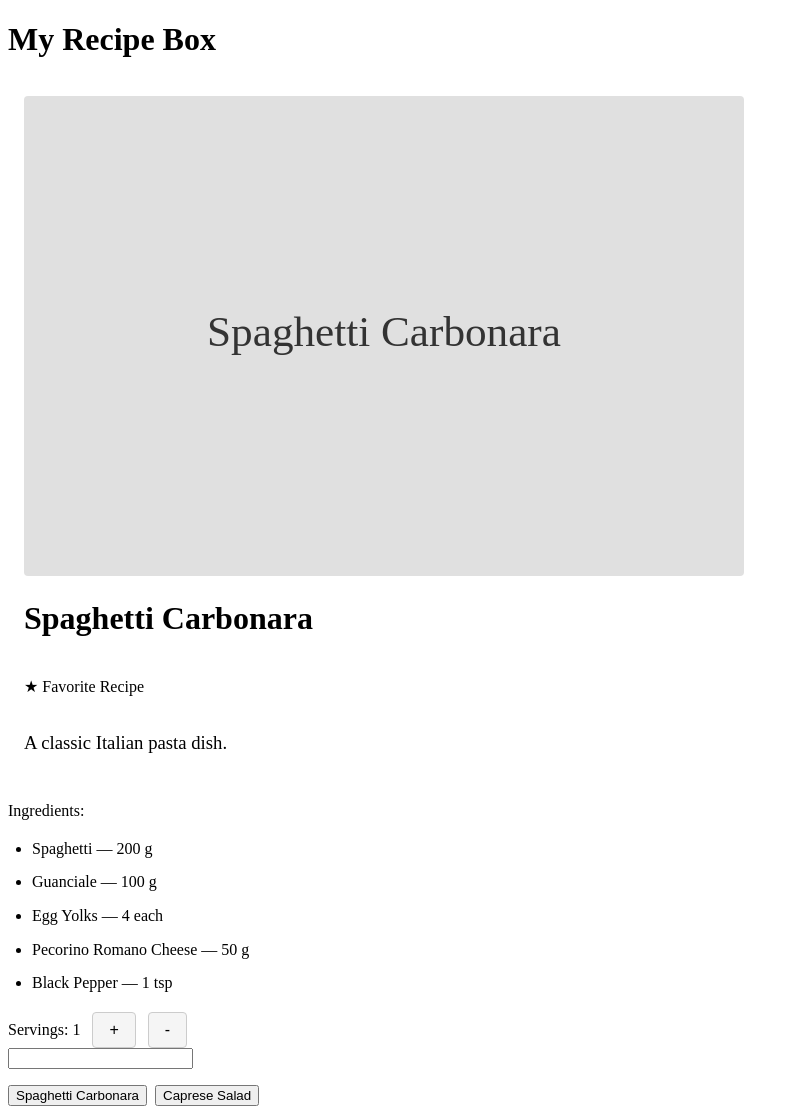
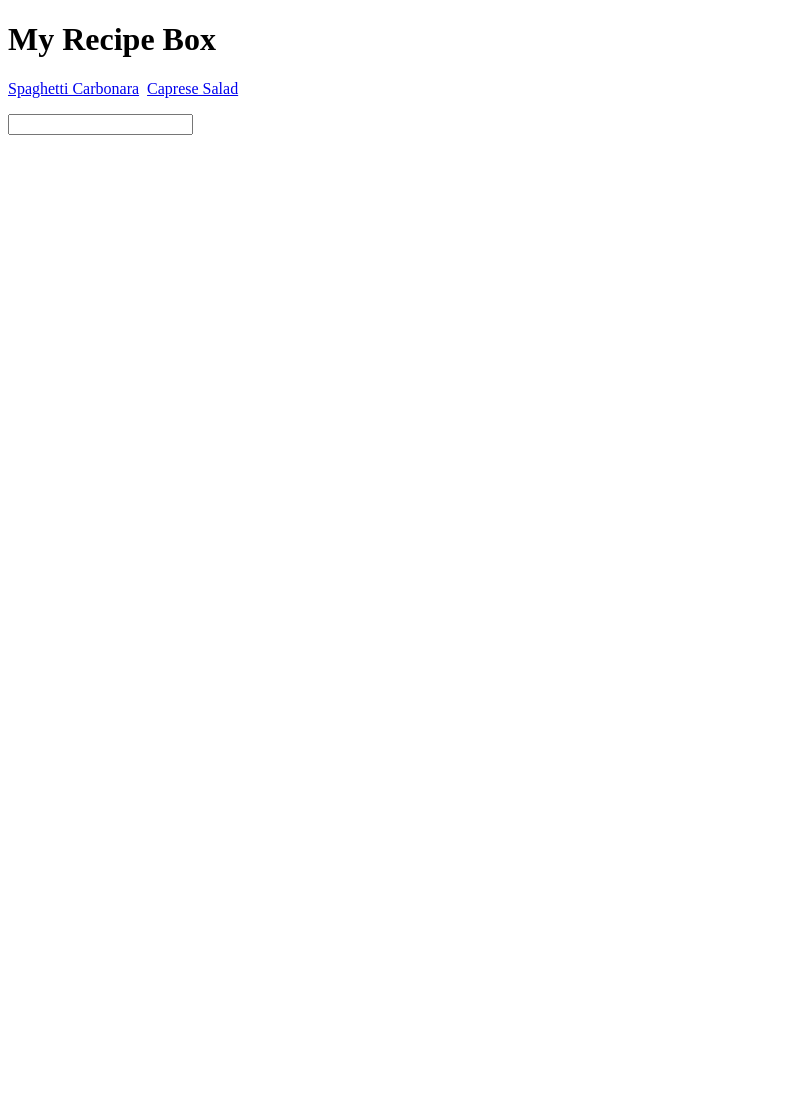
Before and after one commit to kjenzri/angular-ai-tutor, an Angular app: page / in a window 1280 px wide. Shown: the whole page, without its empty margins (0-799 px from the left). After the commit the page ends 800 px from the top, so only its background shows below. Built offline with nearby package versions, Linux system fonts and the light colour scheme.

Commit message:
Use routing

```diff
--- a/src/app/app.html
+++ b/src/app/app.html
@@ -1,4 +1,4 @@
 <main>
   <h1>{{ title() }}</h1>
-  <app-recipe-list></app-recipe-list>
+  <router-outlet></router-outlet>
 </main>
--- a/src/app/app.routes.ts
+++ b/src/app/app.routes.ts
@@ -1,3 +1,8 @@
 import { Routes } from '@angular/router';
+import { RecipeList } from './recipe-list/recipe-list';
+import { RecipeDetail } from './recipe-detail/recipe-detail';
 
-export const routes: Routes = [];
+export const routes: Routes = [
+    { path: '', component: RecipeList },
+    { path: 'recipe/:id', component: RecipeDetail },
+];
--- a/src/app/app.ts
+++ b/src/app/app.ts
@@ -1,10 +1,11 @@
 import { Component, computed, signal } from '@angular/core';
 import { RecipeList } from './recipe-list/recipe-list';
+import { RouterOutlet } from '@angular/router';
 @Component({
   selector: 'app-root',
   templateUrl: './app.html',
   styleUrl: './app.css',
-  imports: [RecipeList]
+  imports: [RouterOutlet]
 })
 export class App {
   protected readonly title = signal('My Recipe Box');
--- a/src/app/recipe-detail/recipe-detail.html
+++ b/src/app/recipe-detail/recipe-detail.html
@@ -1,11 +1,12 @@
 
+<a [routerLink]="['/']">Back to Recipes</a>
 <section class="recipe-description">
-	<img [src]="recipe()?.imgUrl" [attr.alt]="recipe()?.name" />
-	<h2>{{ recipe()?.name }}</h2>
-    @if(recipe()?.isFavorite) {
+	<img [src]="recipe?.imgUrl" [attr.alt]="recipe?.name" />
+	<h2>{{ recipe?.name }}</h2>
+    @if(recipe?.isFavorite) {
         <p>★ Favorite Recipe</p>
     }
-	<h3>{{ recipe()?.description }}</h3>
+	<h3>{{ recipe?.description }}</h3>
 </section>
 <p>Ingredients:</p>
 <ul>
--- a/src/app/recipe-detail/recipe-detail.ts
+++ b/src/app/recipe-detail/recipe-detail.ts
@@ -1,19 +1,24 @@
-import { Component, input, signal, computed } from '@angular/core';
-import { RecipeModel } from '../models';
+import { Component, signal, computed, inject } from '@angular/core';
+import { ActivatedRoute, Router } from '@angular/router';
+import { Recipe } from '../recipe';
+import { RouterLink } from "@angular/router";
 
 @Component({
   selector: 'app-recipe-detail',
-  imports: [],
+  imports: [RouterLink],
   templateUrl: './recipe-detail.html',
   styleUrl: './recipe-detail.css',
 })
 export class RecipeDetail {
-  readonly recipe = input<RecipeModel>();
+  private readonly route = inject(ActivatedRoute);
+  protected readonly id = this.route.snapshot.paramMap.get('id');
+  private readonly recipeService = inject(Recipe);
+  readonly recipe = this.recipeService.getRecipes().find(r => r.id === Number(this.id));
 
   protected readonly serving = signal(1);
 
   protected readonly adjustedIngredients = computed(() => {
-    const r = this.recipe();
+    const r = this.recipe;
     const s = this.serving();
     if (!r) return [];
     return r.ingredients.map(i => ({
--- a/src/app/recipe-list/recipe-list.css
+++ b/src/app/recipe-list/recipe-list.css
@@ -1 +1,6 @@
 .switch { margin-top: 1rem; display:flex; gap:0.5rem; }
+.recipes-navigation {
+  display: flex;
+  gap: 0.5rem;
+  margin-bottom: 1rem;
+}
--- a/src/app/recipe-list/recipe-list.html
+++ b/src/app/recipe-list/recipe-list.html
@@ -1,11 +1,10 @@
 <main class="recipe">
-  <app-recipe-detail [recipe]="activeRecipe()"></app-recipe-detail>
+  <section class="recipes-navigation">
+  @for (recipe of this.filteredReceipes(); track $index) {
+    <a [routerLink]="['/recipe', recipe.id]">{{ recipe.name }}</a>
+  }
+  </section>
   <section>
     <input type="text" [(ngModel)]="searchTerm" />
   </section >
-  <div class="switch">
-    @for(recipe of filteredReceipes(); track $index){
-      <button (click)="select($index)">{{recipe.name}}</button>
-    }
-  </div>
 </main>
--- a/src/app/recipe-list/recipe-list.ts
+++ b/src/app/recipe-list/recipe-list.ts
@@ -2,19 +2,17 @@ import { Component, computed, inject, signal } from '@angular/core';
 import { FormsModule } from '@angular/forms';
 
 import { RecipeModel } from '../models';
-import { RecipeDetail } from '../recipe-detail/recipe-detail';
 import { Recipe } from '../recipe';
+import { RouterLink } from "@angular/router";
 
 @Component({
   selector: 'app-recipe-list',
   templateUrl: './recipe-list.html',
   styleUrl: './recipe-list.css',
-  imports: [FormsModule, RecipeDetail]
+  imports: [FormsModule, RouterLink]
 })
 export class RecipeList {
   private readonly recipeService = inject(Recipe);
-  protected readonly activeRecipe = signal<RecipeModel>(this.recipeService.getRecipes()[0]);
-  protected readonly serving = signal(1);
   protected readonly searchTerm = signal('');
   protected readonly filteredReceipes = computed<RecipeModel[]>(() => {
     return this.recipeService
@@ -23,25 +21,4 @@ export class RecipeList {
         recipe.name.toLowerCase()
           .includes(this.searchTerm().toLowerCase()));
   });
-
-  protected readonly adjustedIngredients = computed(() => {
-    const currentRecipe = this.activeRecipe();
-    const currentServing = this.serving();
-    return currentRecipe.ingredients.map(ingredient => ({
-      name: ingredient.name,
-      quantity: ingredient.quantity * currentServing,
-      unit: ingredient.unit
-    }));
-  });
-
-  protected select(index: number): void {
-    this.activeRecipe.set(this.filteredReceipes()[index]);
-  }
-
-  protected decrease(): void {
-    this.serving.update(s => s === 0 ? 0 : s - 1);
-  }
-  protected increase(): void {
-    this.serving.update(s => s + 1);
-  }
 }
```
